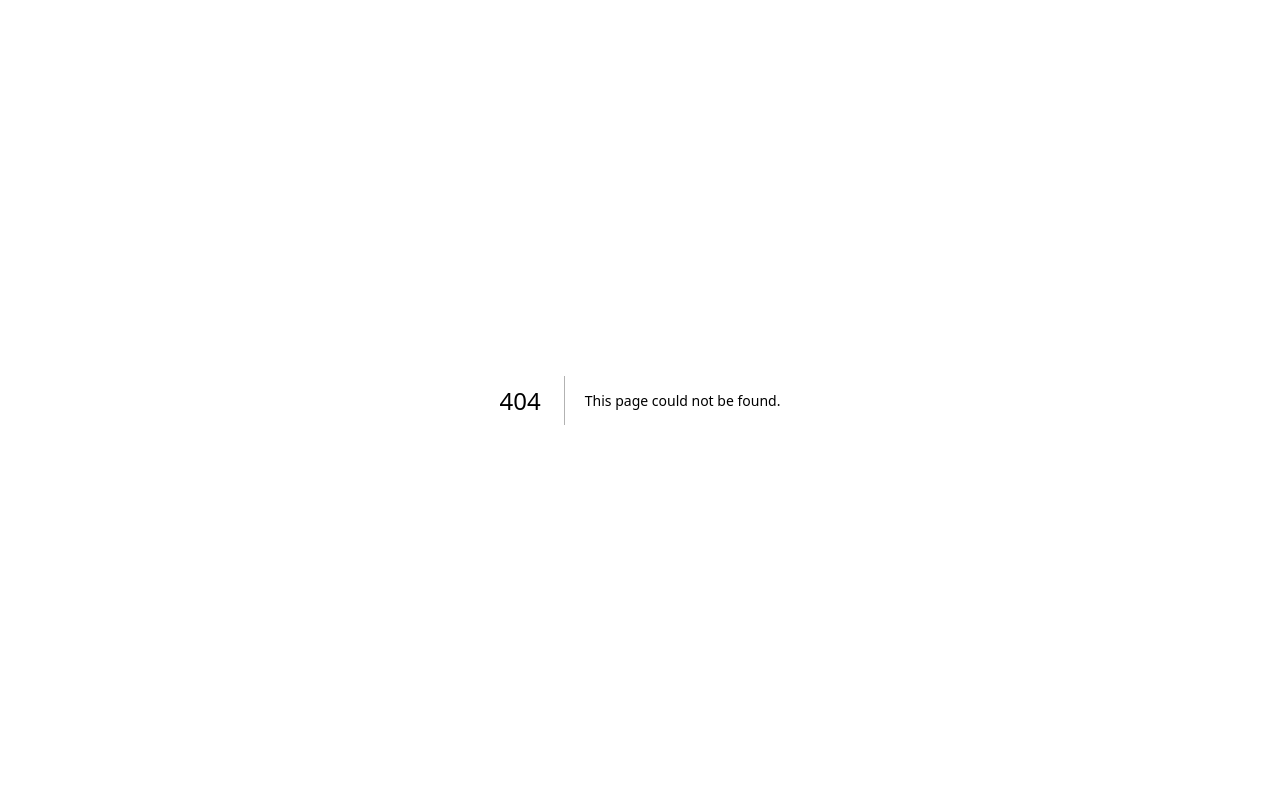
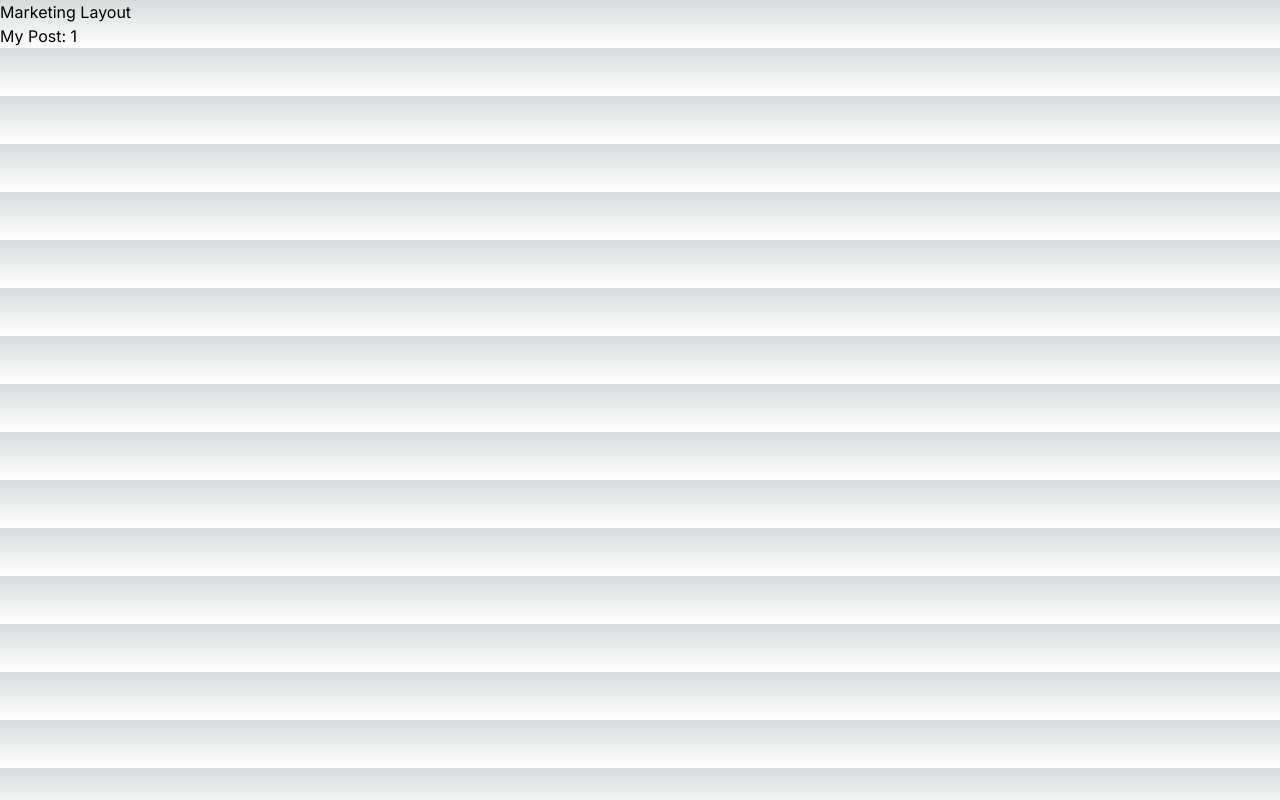
Before and after one commit to yuma-matsui/app-with-docs, a Next.js app: page /blog/1 in a window 1280 px wide. Before the commit this address had no page. Built offline with nearby package versions, Linux system fonts and the light colour scheme.

Commit message:
✨ Dynamic Routes done.

```diff
--- /dev/null
+++ b/src/app/(marketing)/blog/[slug]/page.tsx
@@ -0,0 +1,7 @@
+export default function Page({
+  params
+}: {
+  params: { slug: string }
+}) {
+  return <div>My Post: {params.slug}</div>
+}
--- a/src/app/dashboard/layout.tsx
+++ b/src/app/dashboard/layout.tsx
@@ -10,7 +10,6 @@ export default function DashboardLayout({
       <h2 className="text-xl">
         Dashboard Layout
       </h2>
-      <Counter />
       {children}
     </section>
   )
```
